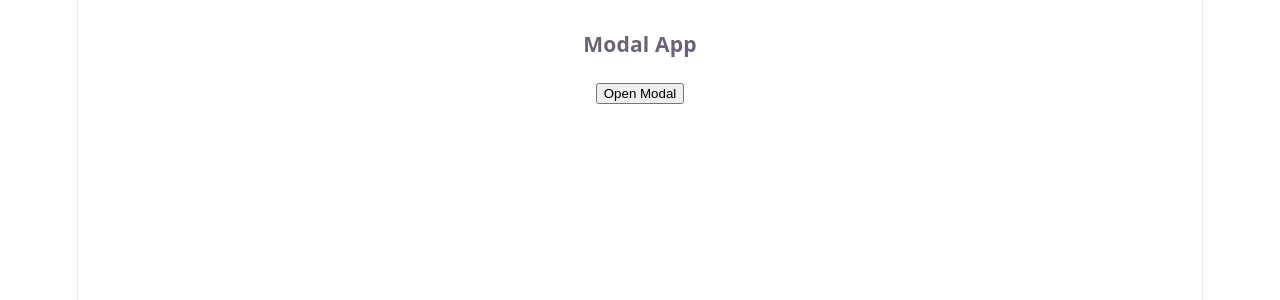
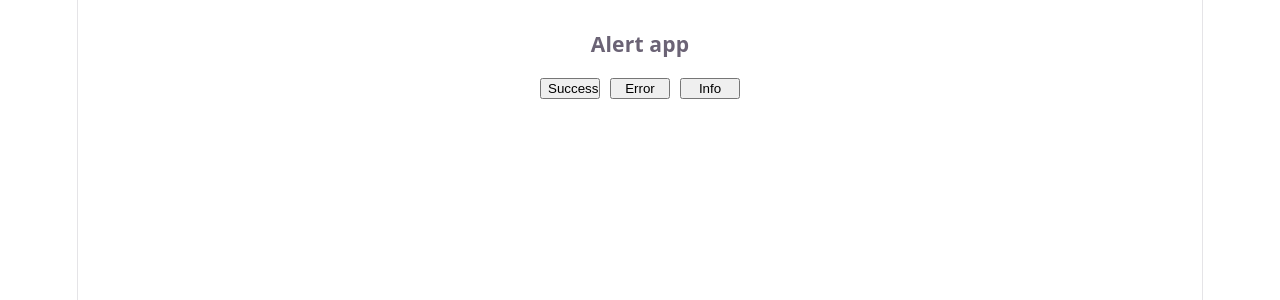
Before and after one commit to Saurabh884/reactjs-apps, a React (Vite) app: page / in a window 1280 px wide. Shown: the top 300 px of the page. Built offline with nearby package versions, Linux system fonts and the light colour scheme.

Commit message:
feat: Added alert component

```diff
--- a/src/App.jsx
+++ b/src/App.jsx
@@ -1,8 +1,7 @@
-import CustomInfiniteScroll from "./applications/custom-infinite-scroll/components/CustomInfiniteScroll";
-import Modal from "./applications/modal/components/Modal";
+import Alert from "./applications/alert/components/Alert";
 
 function App() {
-  return <Modal />;
+  return <Alert />;
 }
 
 export default App;
--- /dev/null
+++ b/src/applications/alert/components/Alert.jsx
@@ -0,0 +1,59 @@
+import React, { useEffect, useState } from "react";
+import "./style.css";
+
+const Alert = () => {
+  const [alerts, setAlerts] = useState([]);
+
+  const handleAlert = (type, message) => {
+    let id = Date.now();
+    setAlerts((prev) => [...prev, { id, type, message }]);
+    setTimeout(() => {
+      removeAlert(id);
+    }, 3000);
+  };
+
+  console.log(alerts);
+
+  const removeAlert = (id) => {
+    setAlerts((prev) => prev.filter((alert) => alert.id !== id));
+  };
+
+  useEffect(() => {
+    if (alerts.length === 0) return;
+
+    const timer = setTimeout(() => {
+      setAlerts((prev) => prev.slice(1));
+    }, 3000);
+
+    return () => clearTimeout(timer);
+  }, [alerts]);
+
+  return (
+    <div className="app-container">
+      <h3>Alert app</h3>
+      <div className="buttons-container">
+        <button onClick={() => handleAlert("success", "Success message")}>
+          Success
+        </button>
+        <button onClick={() => handleAlert("error", "error message")}>
+          Error
+        </button>
+        <button onClick={() => handleAlert("info", "info message")}>
+          Info
+        </button>
+      </div>
+      <div className="alert-container">
+        {alerts.map((alert) => (
+          <div className={`alert-item ${alert.type} `} key={alert.id}>
+            <p>{alert.message}</p>
+            <button onClick={() => removeAlert(alert.id)} className="cross">
+              &times;
+            </button>
+          </div>
+        ))}
+      </div>
+    </div>
+  );
+};
+
+export default Alert;
--- /dev/null
+++ b/src/applications/alert/components/style.css
@@ -0,0 +1,43 @@
+.app-container {
+  text-align: center;
+  margin: 10px auto;
+}
+.buttons-container {
+  display: flex;
+  margin: 5px 5px;
+}
+.buttons-container button {
+  margin: 0 5px;
+  width: 60px;
+  cursor: pointer;
+}
+.alert-container {
+  margin: 10px auto;
+  padding: 10px;
+}
+.alert-item {
+  box-shadow: rgba(100, 100, 111, 0.2) 0px 7px 29px 0px;
+  border: 1px solid black;
+  margin: 8px auto;
+  border-radius: 4px;
+  position: relative;
+  height: 30px;
+}
+.cross {
+  position: absolute;
+  top: 5px;
+  right: 5px;
+  cursor: pointer;
+}
+.error {
+  background-color: red;
+  color: white;
+}
+.info {
+  background-color: aqua;
+  color: white;
+}
+.success {
+  background-color: green;
+  color: white;
+}
```
